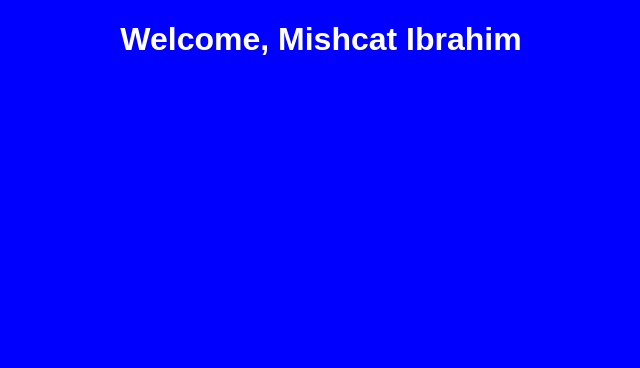
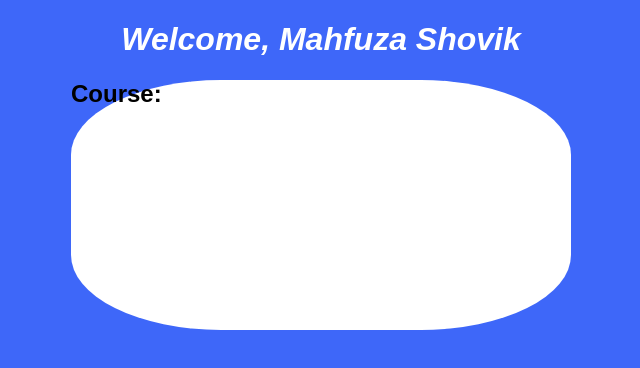
Before and after one commit to mshovik/bigredhacks2017, a plain HTML site: page index.html in a window 1280 px wide. Shown: the whole page, without its empty margins (319-959 px from the left). Drawn offline with Linux system fonts and the light colour scheme.

Commit message:
created welcome message

```diff
--- a/index.html
+++ b/index.html
@@ -6,16 +6,19 @@
     Big Red Hacks Project
   </title>
   <link rel="stylesheet" href="styles/all.css">
-  </script>
+  <script src="js/index.js"></script>
 </head>
 
 <body>
+  <script type="text/javascript">
+    welcomeMessage();
+  </script>
 
-</div>
-
-
+  <div class="course">
+    <h2>
+      Course:
+    </h2>
+  </div>
 </body>
 
-<script src="js/index.js"></script>
-
 </html>
--- a/js/index.js
+++ b/js/index.js
@@ -1,3 +1,5 @@
-var students = ['Labiba Chowdhury', 'Mahfuza Shovik', 'Mishcat Ibrahim']
-var student = students[Math.floor(Math.random()*students.length)]
-document.body.innerHTML = "<h1>Welcome, " + student + "</h1>"
+function welcomeMessage() {
+  var students = ['Labiba Chowdhury', 'Mahfuza Shovik', 'Mishcat Ibrahim']
+  var student = students[Math.floor(Math.random()*students.length)]
+  document.body.innerHTML = "<h1>Welcome, " + student + "</h1>"
+}
--- a/styles/all.css
+++ b/styles/all.css
@@ -1,9 +1,24 @@
+body {
+  background-color: #3e67f9;
+}
+
+.course {
+  background-color: white;
+  border-radius: 30%;
+  font-family: sans-serif;
+  height: 250px;
+  margin: auto;
+  width: 500px;
+}
+
 h1 {
   color: white;
   font-family: sans-serif;
+  font-style: italic;
   text-align: center;
 }
 
-body {
-  background-color: blue;
+h2 {
+  color: black;
+  font-style: sans-serif;
 }
```
